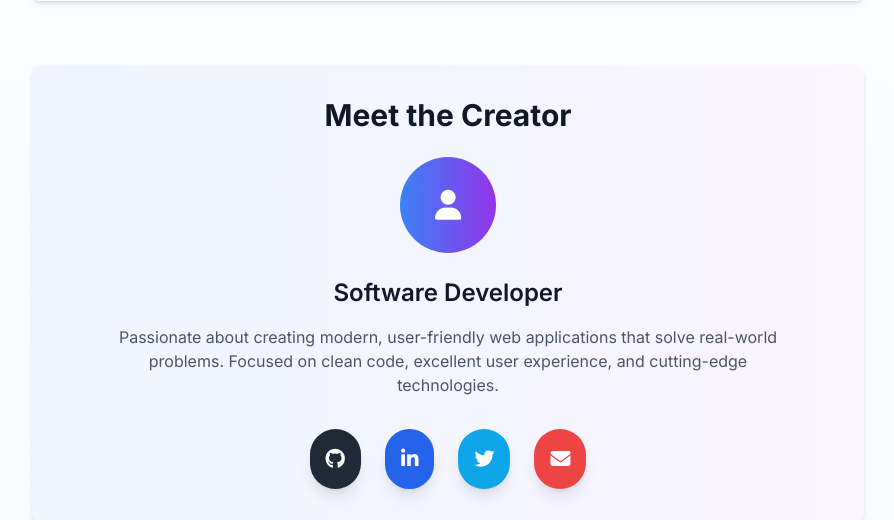
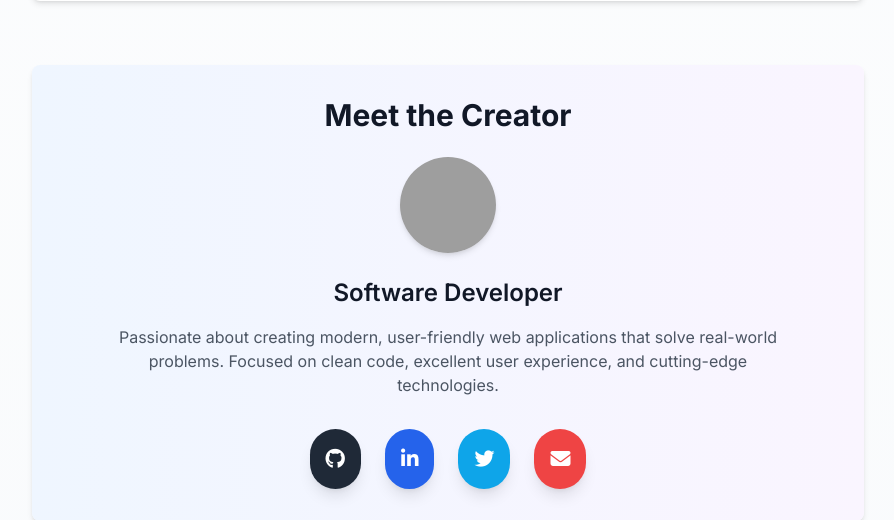
Before and after one commit to Lkshayyadav/GitHubWatcher, a FastAPI app: page /about in a window 1280 px wide. Shown: the part 1592-2112 px from the top of the page, without its empty margins (192-1086 px from the left). Run offline with FastAPI, Linux system fonts and the light colour scheme; some libraries are stand-ins or nearby versions; grey boxes are pictures that could not be loaded.

Commit message:
Update about.html

```diff
--- a/templates/about.html
+++ b/templates/about.html
@@ -94,9 +94,11 @@
             <div class="bg-gradient-to-r from-blue-50 to-purple-50 rounded-lg shadow-md p-8">
                 <h2 class="text-3xl font-bold text-gray-900 mb-6 text-center">Meet the Creator</h2>
                 <div class="text-center">
-                    <div class="w-24 h-24 bg-gradient-to-r from-blue-500 to-purple-600 rounded-full flex items-center justify-center mx-auto mb-6">
-                        <i class="fas fa-user text-white text-3xl"></i>
-                    </div>
+                     <div class="w-24 h-24 mx-auto mb-6">
+                        <img src="https://i.pinimg.com/736x/....jpg"
+                             alt="Creator"
+                             class="w-24 h-24 rounded-full object-cover shadow-md mx-auto"/>
+                      </div>
                     <h3 class="text-2xl font-semibold text-gray-900 mb-4">Software Developer</h3>
                     <p class="text-gray-600 mb-8 max-w-2xl mx-auto">
                         Passionate about creating modern, user-friendly web applications that solve real-world problems.
@@ -105,13 +107,13 @@
 
                     <!-- Social Links -->
                     <div class="flex justify-center space-x-6">
-                        <a href="https://github.com"
+                        <a href="https://github.com/Lkshayyadav"
                            target="_blank"
                            rel="noopener noreferrer"
                            class="bg-gray-800 hover:bg-gray-900 text-white p-4 rounded-full transition-colors duration-200 shadow-lg hover:shadow-xl">
                             <i class="fab fa-github text-xl"></i>
                         </a>
-                        <a href="https://linkedin.com"
+                        <a href="https://www.linkedin.com/in/lakshay-yadav-7141532a9/"
                            target="_blank"
                            rel="noopener noreferrer"
                            class="bg-blue-600 hover:bg-blue-700 text-white p-4 rounded-full transition-colors duration-200 shadow-lg hover:shadow-xl">
@@ -123,7 +125,7 @@
                            class="bg-sky-500 hover:bg-sky-600 text-white p-4 rounded-full transition-colors duration-200 shadow-lg hover:shadow-xl">
                             <i class="fab fa-twitter text-xl"></i>
                         </a>
-                        <a href="mailto:contact@example.com"
+                        <a href="mailto:contact@example.com"lakshayyadav1010@gmail.com"
                            class="bg-red-500 hover:bg-red-600 text-white p-4 rounded-full transition-colors duration-200 shadow-lg hover:shadow-xl">
                             <i class="fas fa-envelope text-xl"></i>
                         </a>
```
